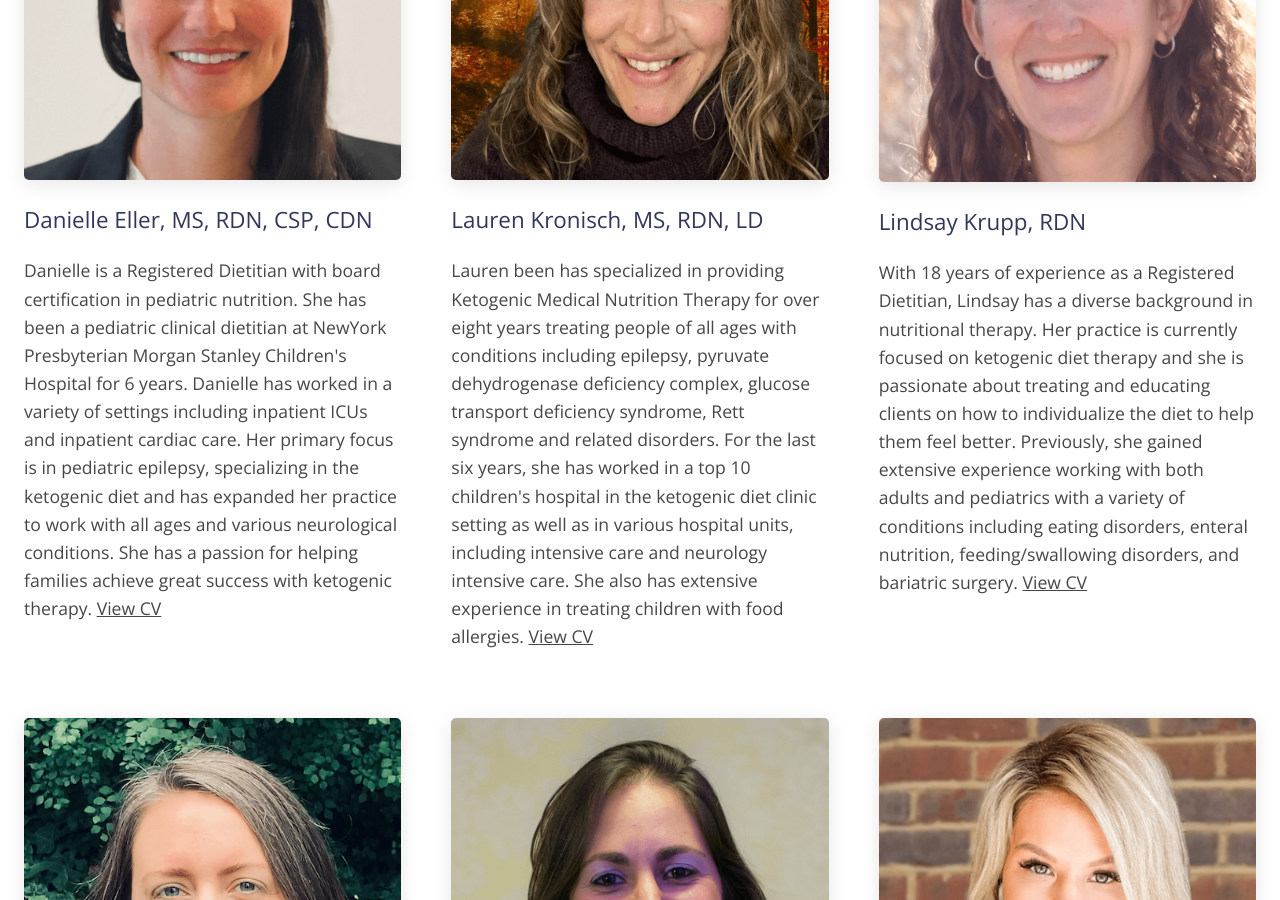
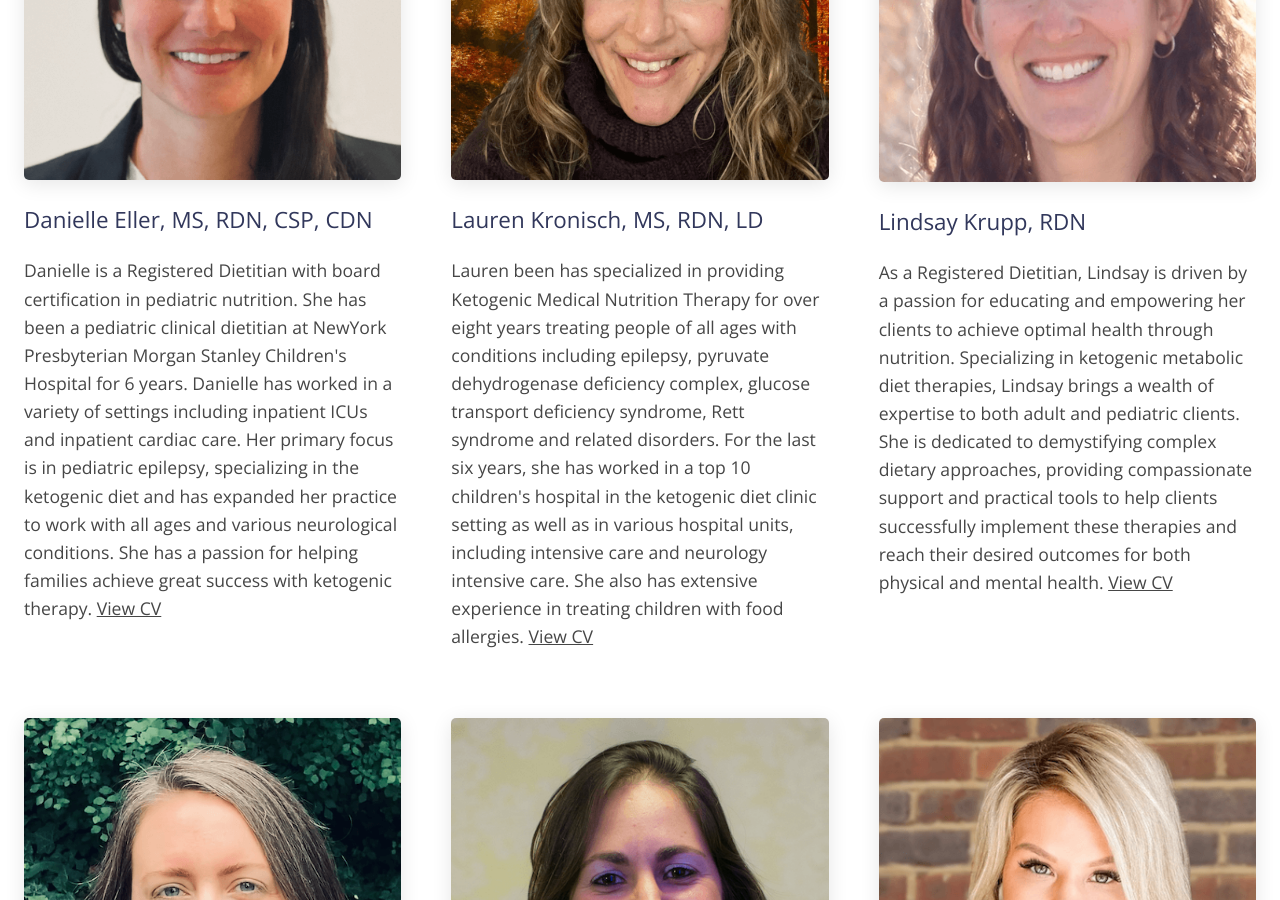
Before and after one commit to janmilosh/potterketo_jekyll, a Jekyll site: the page built from _pages/team.html, in a window 1280 px wide and 900 px high, scrolled down 1514 px. Built offline with Jekyll 4.4.1, drawn with Linux system fonts in a browser that asks for light colours; nearby versions of some CDN libraries.

Commit message:
Update Lindsay bio

```diff
--- a/_includes/people/lindsay.html
+++ b/_includes/people/lindsay.html
@@ -1,5 +1,5 @@
 <div>
   <img src="{{ '/assets/images/lindsay.png' | relative_url }}" alt="Lindsay Krupp">
   <h2>Lindsay Krupp, RDN</h2>
-  <p>With 18 years of experience as a Registered Dietitian, Lindsay has a diverse background in nutritional therapy. Her practice is currently focused on ketogenic diet therapy and she is passionate about treating and educating clients on how to individualize the diet to help them feel better. Previously, she gained extensive experience working with both adults and pediatrics with a variety of conditions including eating disorders, enteral nutrition, feeding/swallowing disorders, and bariatric surgery. <span class="nobreak"><a href="{{ '/assets/files/lindsay_cv.pdf' | relative_url }}" target="_blank">View CV</a></span></p>
+  <p>As a Registered Dietitian, Lindsay is driven by a passion for educating and empowering her clients to achieve optimal health through nutrition. Specializing in ketogenic metabolic diet therapies, Lindsay brings a wealth of expertise to both adult and pediatric clients. She is dedicated to demystifying complex dietary approaches, providing compassionate support and practical tools to help clients successfully implement these therapies and reach their desired outcomes for both physical and mental health. <span class="nobreak"><a href="{{ '/assets/files/lindsay_cv.pdf' | relative_url }}" target="_blank">View CV</a></span></p>
 </div>
```
